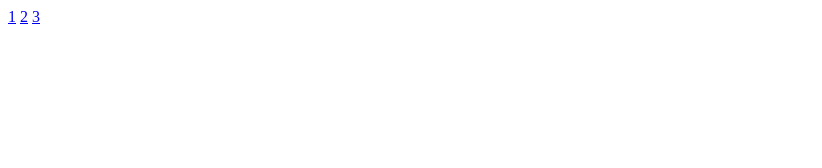
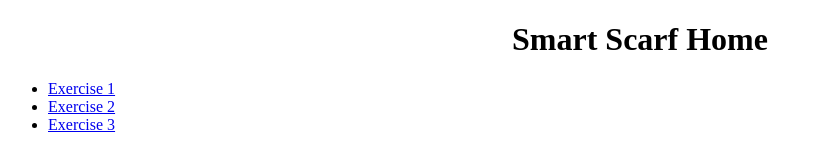
Before and after one commit to SnubbleJr/COMP2013Task3, a plain HTML site: page index.html in a window 1280 px wide. Shown: the whole page, without its empty margins (0-822 px from the left). Drawn offline with Linux system fonts and the light colour scheme.

Commit message:
Fixed index

```diff
--- a/index.html
+++ b/index.html
@@ -37,8 +37,10 @@
 	</style>
 	</head>
 	<body>
-	<a href="COMP2013Task1.html">1</a>
-	<a href="COMP2013Task2.html">2</a>
-	<a href="COMP2013Task3.html">3</a>
+		<h1> Smart Scarf Home </h1>
+		<ul>
+			<li> <a href="COMP2013Task1.html">Exercise 1</a> </li>
+			<li> <a href="COMP2013Task2.html">Exercise 2</a> </li>
+			<li> <a href="COMP2013Task3.html">Exercise 3</a> </li>
 	</body>
 </html>
```
